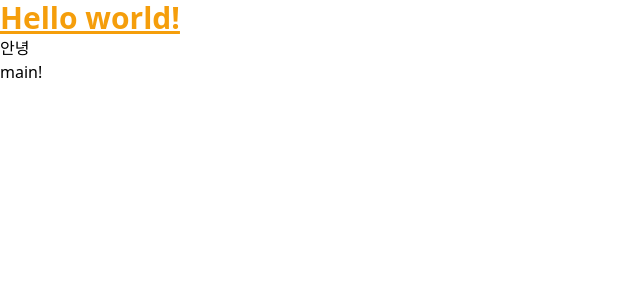
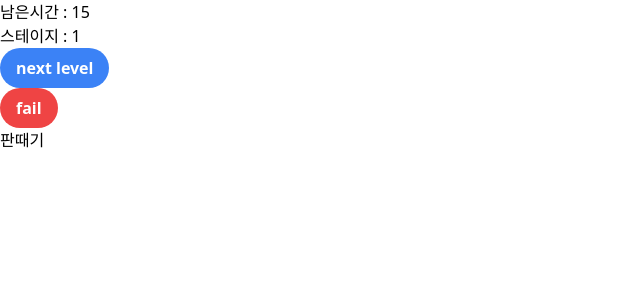
Before and after one commit to dayoung0510/color-diff-game, a React (Create React App) app: page / in a window 1280 px wide. Shown: the top 300 px of the page, without its empty margins (0-640 px from the left). Built offline with nearby package versions, Linux system fonts and the light colour scheme.

Commit message:
함수 넘기기 구현 중(미완)

```diff
--- a/src/App/index.tsx
+++ b/src/App/index.tsx
@@ -1,15 +1,35 @@
-import React from 'react';
+import React, { useState } from 'react';
 import Score from 'components/organisms/Score';
 import Board from 'components/organisms/Board';
 
+const INITIAL_STAGE = 1;
+export const INITIAL_TIME = 15;
+
 const App: React.FC = () => {
+  const [stage, setStage] = useState(INITIAL_STAGE);
+  const [second, setSecond] = useState(INITIAL_TIME);
+
+  const handleSecond = (value: number) => {
+    setSecond((prev) => prev + value);
+  };
+
+  const handleNextLevel = (value: number) => {
+    setStage((prev) => prev + value);
+  };
+
+  const handleInitialSecond = () => {
+    setSecond(INITIAL_TIME);
+  };
+
   return (
     <div className="App">
       <div>
-        <div className="text-3xl font-bold underline text-yellow-500">
-          Hello world!
-        </div>
-        <Score />
+        <Score
+          handleSecond={handleSecond}
+          handleStage={handleNextLevel}
+          second={second}
+          stage={stage}
+        />
         <Board />
       </div>
     </div>
--- a/src/components/organisms/Board.tsx
+++ b/src/components/organisms/Board.tsx
@@ -1,7 +1,7 @@
 import React from 'react';
 
 const Main: React.FC = () => {
-  return <div>main!</div>;
+  return <div>판때기</div>;
 };
 
 export default Main;
--- a/src/components/organisms/Score.tsx
+++ b/src/components/organisms/Score.tsx
@@ -1,9 +1,35 @@
 import React from 'react';
 
-const Score: React.FC = () => {
+type Props = {
+  handleSecond: (value: number) => void;
+  handleStage: (value: number) => void;
+  second: number;
+  stage: number;
+};
+
+const Score: React.FC<Props> = ({
+  handleStage,
+  handleSecond,
+  second,
+  stage,
+}) => {
   return (
     <div>
-      <div>안녕</div>
+      <div>남은시간 : {second}</div>
+      <div>스테이지 : {stage}</div>
+      <div>
+        <button
+          className="bg-blue-500 hover:bg-blue-300 text-white font-bold py-2 px-4 rounded-full"
+          onClick={() => handleStage(1)}
+        >
+          next level
+        </button>
+      </div>
+      <div>
+        <button className="bg-red-500 hover:bg-red-300 text-white font-bold py-2 px-4 rounded-full">
+          fail
+        </button>
+      </div>
     </div>
   );
 };
```
